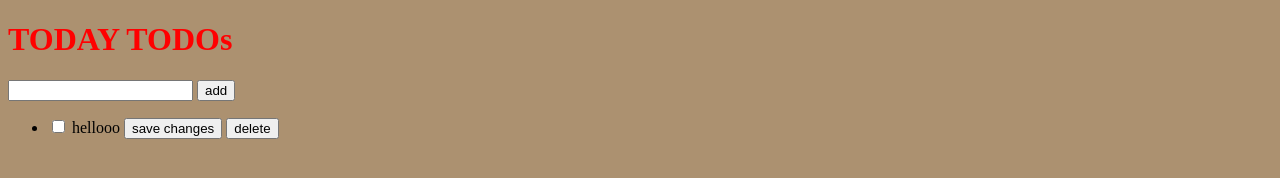
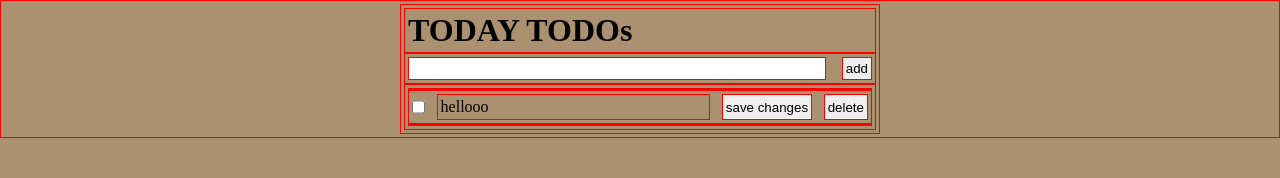
Before and after one commit to danifromecuador/myOwnToDo, a website built with webpack: page src/index.html in a window 1280 px wide. Built offline with nearby package versions, Linux system fonts and the light colour scheme.

Commit message:
Style HTML

```diff
--- a/src/index.html
+++ b/src/index.html
@@ -9,19 +9,20 @@
 </head>
 <body>
   <h1>TODAY TODOs</h1>
-  <div class="header">
+  <header>
     <input type="text" name="" id="userTaskInput">
     <input type="button" value="add" id="addTaskBtn">
-  </div>
-
+  </header>
   <ul class="tasksContainer">
     <!-- here all the content will be added dinamically -->
+    <hr>
     <li class="task">
       <input type="checkbox" name="" class="checkBox">
-      <span class="taskDescriptionText">hellooo</span>
+      <span class="taskDescription">hellooo</span>
       <input type="button" value="save changes" class="saveEditedTaskBtn">
       <input type="button" value="delete" class="deleteTaskBtn">
     </li>
+    <hr>
   </ul>
 
   <script src="index.js"></script>
--- a/src/style.css
+++ b/src/style.css
@@ -1,7 +1,39 @@
-h1 {
-  color: red;
+* {
+  margin: 0;
+  padding: 3px;
+  box-sizing: border-box;
+
+  border: 1px solid red;
 }
 
 body {
   background-color: rgb(172, 145, 112);
+  width: 480px;
+  margin: 0 auto;
 }
+
+hr {
+  padding: 0;
+}
+
+li {
+  list-style: none;
+}
+
+header {
+  display: flex;
+  justify-content: space-between;
+}
+
+#userTaskInput {
+  width: 90%;
+}
+
+.taskDescription {
+  width: 60%;
+}
+
+.task {
+  display: flex;
+  justify-content: space-between;
+}
```
